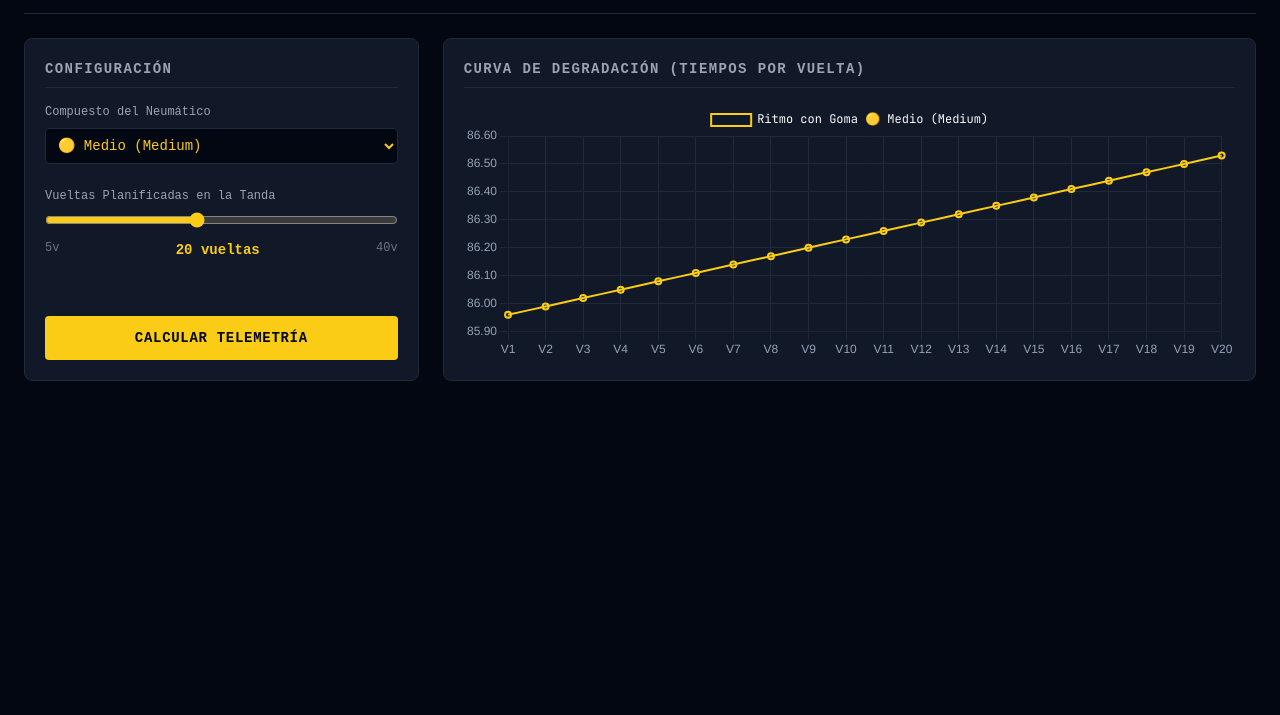
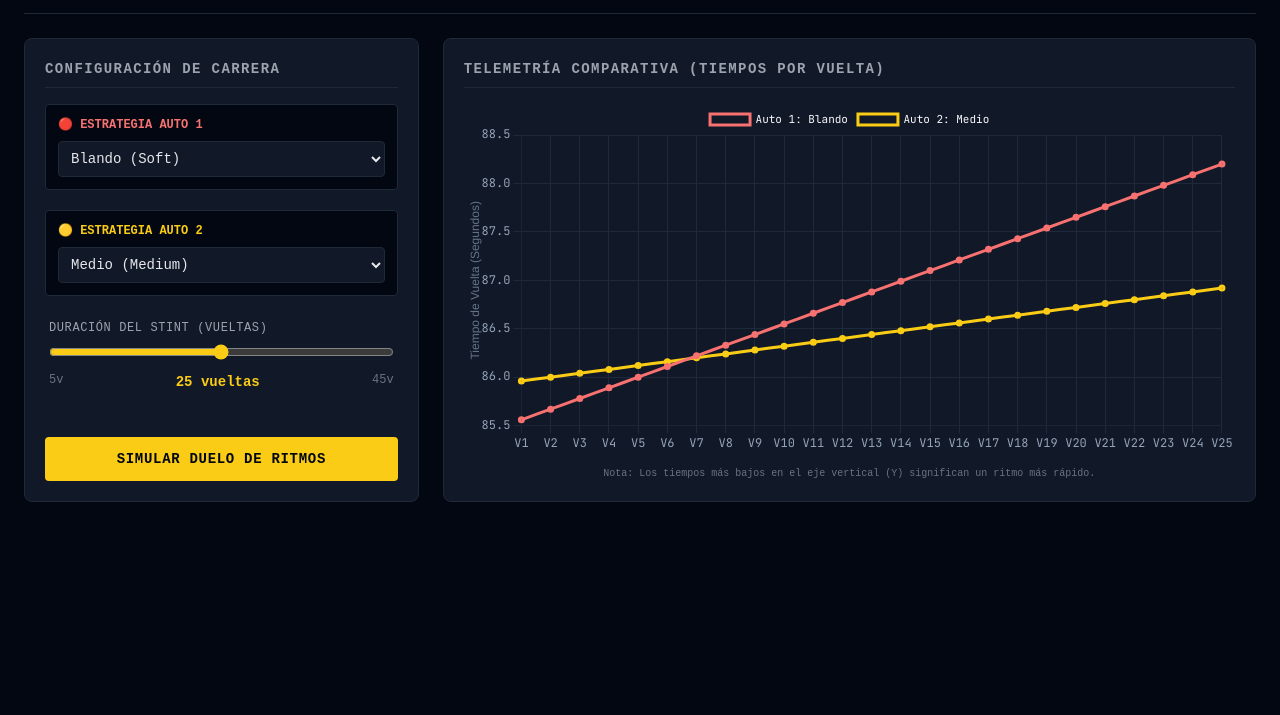
Before and after one commit to kmunozr1996/simulador-carreras, a plain HTML site: page index.html in a window 1280 px wide. Shown: the part 85-800 px from the top of the page. Drawn offline with nearby package versions, Linux system fonts and the light colour scheme.

Commit message:
Add files via upload

```diff
--- a/index.html
+++ b/index.html
@@ -16,11 +16,11 @@
     <header class="border-b border-gray-800 pb-4 mb-6 flex justify-between items-center">
         <div>
             <h1 class="text-2xl font-bold tracking-wider text-yellow-400">🏎️ PIT WALL // STRATEGY ENGINE</h1>
-            <p class="text-xs text-gray-400">Circuito de Pruebas: Monza (53 Vueltas)</p>
+            <p class="text-xs text-gray-400">Modo: Comparación de Compuestos en Tiempo Real (Monza - 53 Vueltas)</p>
         </div>
         <div class="bg-gray-900 px-4 py-2 rounded border border-gray-800 text-right">
             <span class="text-xs block text-gray-500">ESTADO DEL SISTEMA</span>
-            <span class="text-emerald-400 font-bold text-sm text-xs">LIVE / ONLINE</span>
+            <span class="text-emerald-400 font-bold text-xs">LIVE / MULTI-CAR_ONLINE</span>
         </div>
     </header>
 
@@ -28,38 +28,48 @@
 
         <div class="bg-gray-900 p-5 rounded-lg border border-gray-800 flex flex-col justify-between">
             <div>
-                <h2 class="text-sm font-bold text-gray-400 uppercase tracking-widest mb-4 border-b border-gray-800 pb-2">Configuración</h2>
+                <h2 class="text-sm font-bold text-gray-400 uppercase tracking-widest mb-4 border-b border-gray-800 pb-2">Configuración de Carrera</h2>
 
-                <div class="mb-6">
-                    <label class="block text-xs text-gray-400 mb-2">Compuesto del Neumático</label>
-                    <select id="tyreSelect" class="w-full bg-gray-950 border border-gray-800 rounded p-2 text-sm text-yellow-400 focus:outline-none focus:border-yellow-400">
-                        <option value="SOFT">🔴 Blando (Soft)</option>
-                        <option value="MEDIUM" selected>🟡 Medio (Medium)</option>
-                        <option value="HARD">⚪ Duro (Hard)</option>
+                <div class="mb-5 bg-gray-950 p-3 rounded border border-gray-800">
+                    <label class="block text-xs font-bold text-red-400 uppercase mb-2">🔴 Estrategia Auto 1</label>
+                    <select id="tyreSelect1" class="w-full bg-gray-900 border border-gray-800 rounded p-2 text-sm text-gray-200 focus:outline-none focus:border-red-400">
+                        <option value="SOFT" selected>Blando (Soft)</option>
+                        <option value="MEDIUM">Medio (Medium)</option>
+                        <option value="HARD">Duro (Hard)</option>
                     </select>
                 </div>
 
-                <div class="mb-6">
-                    <label class="block text-xs text-gray-400 mb-2">Vueltas Planificadas en la Tanda</label>
-                    <input type="range" id="lapsRange" min="5" max="40" value="20" class="w-full accent-yellow-400">
+                <div class="mb-6 bg-gray-950 p-3 rounded border border-gray-800">
+                    <label class="block text-xs font-bold text-yellow-400 uppercase mb-2">🟡 Estrategia Auto 2</label>
+                    <select id="tyreSelect2" class="w-full bg-gray-900 border border-gray-800 rounded p-2 text-sm text-gray-200 focus:outline-none focus:border-yellow-400">
+                        <option value="SOFT">Blando (Soft)</option>
+                        <option value="MEDIUM" selected>Medio (Medium)</option>
+                        <option value="HARD">Duro (Hard)</option>
+                    </select>
+                </div>
+
+                <div class="mb-6 px-1">
+                    <label class="block text-xs text-gray-400 mb-2 uppercase tracking-wider">Duración del Stint (Vueltas)</label>
+                    <input type="range" id="lapsRange" min="5" max="45" value="25" class="w-full accent-yellow-400">
                     <div class="flex justify-between text-xs text-gray-500 mt-1">
                         <span>5v</span>
-                        <span id="lapsValue" class="text-yellow-400 font-bold text-sm">20 vueltas</span>
-                        <span>40v</span>
+                        <span id="lapsValue" class="text-yellow-400 font-bold text-sm">25 vueltas</span>
+                        <span>45v</span>
                     </div>
                 </div>
             </div>
 
             <button id="runBtn" class="w-full bg-yellow-400 text-gray-950 font-bold py-3 rounded hover:bg-yellow-300 transition-colors uppercase tracking-wider text-sm mt-4">
-                Calcular Telemetría
+                Simular Duelo de Ritmos
             </button>
         </div>
 
         <div class="lg:col-span-2 bg-gray-900 p-5 rounded-lg border border-gray-800">
-            <h2 class="text-sm font-bold text-gray-400 uppercase tracking-widest mb-4 border-b border-gray-800 pb-2">Curva de Degradación (Tiempos por Vuelta)</h2>
-            <div class="h-64 w-full relative">
+            <h2 class="text-sm font-bold text-gray-400 uppercase tracking-widest mb-4 border-b border-gray-800 pb-2">Telemetría Comparativa (Tiempos por Vuelta)</h2>
+            <div class="h-[350px] w-full relative">
                 <canvas id="strategyChart"></canvas>
             </div>
+            <p class="text-[10px] text-gray-500 mt-3 text-center">Nota: Los tiempos más bajos en el eje vertical (Y) significan un ritmo más rápido.</p>
         </div>
 
     </div>
--- a/script.js
+++ b/script.js
@@ -1,50 +1,57 @@
-// Configuración del circuito
+// Configuración base de la simulación
 const CIRCUITO = { vueltasTotales: 53, tiempoBaseS: 84.0 };
 
 const COMPUESTOS = {
-    SOFT: { degradacion: 0.12, tiempoInicial: 0.0, color: '#f87171' },
-    MEDIUM: { degradacion: 0.06, tiempoInicial: 0.4, color: '#facc15' },
-    HARD: { degradacion: 0.02, tiempoInicial: 0.9, color: '#e2e8f0' }
+    SOFT: { nombre: 'Blando', degradacion: 0.14, tiempoInicial: 0.0, color: '#f87171' },     // Se degrada rápido
+    MEDIUM: { nombre: 'Medio', degradacion: 0.07, tiempoInicial: 0.4, color: '#facc15' },   // Degradación media
+    HARD: { nombre: 'Duro', degradacion: 0.02, tiempoInicial: 1.1, color: '#38bdf8' }       // Muy consistente
 };
 
-const EFECTO_COMBUSTIBLE = 0.03;
+const EFECTO_COMBUSTIBLE = 0.03; // El auto se vuelve 0.03s más rápido por vuelta al vaciarse
 let chartInstance = null;
 
-// Elementos del DOM
-const tyreSelect = document.getElementById('tyreSelect');
+// Captura de elementos del DOM
+const tyreSelect1 = document.getElementById('tyreSelect1');
+const tyreSelect2 = document.getElementById('tyreSelect2');
 const lapsRange = document.getElementById('lapsRange');
 const lapsValue = document.getElementById('lapsValue');
 const runBtn = document.getElementById('runBtn');
 
-// Actualizar etiqueta de vueltas en vivo
+// Sincronizar el texto del slider
 lapsRange.addEventListener('input', (e) => {
     lapsValue.textContent = `${e.target.value} vueltas`;
 });
 
-// Función matemática de simulación
-function simularEstrategia(compuesto, vueltas) {
-    let labels = [];
-    let dataTiempos = [];
+// Función que calcula los tiempos vuelta a vuelta para un compuesto determinado
+function calcularTiemposStint(compuesto, vueltasTotalesAжной) {
+    let tiempos = [];
+    for (let v = 1; v <= vueltasTotalesAжной; v++) {
+        // Penalización por degradación acumulada de la goma
+        let penalizacionGoma = COMPUESTOS[compuesto].degradacion * (v - 1);
 
-    for (let v = 1; v <= vueltas; v++) {
-        let penalizacionGoma = COMPUESTOS[compuesto].degradacion * (v - 1);
+        // Ventaja por combustible consumido (a menos vueltas restantes, auto más liviano)
         let vueltasRestantes = CIRCUITO.vueltasTotales - v;
         let ventajaCombustible = vueltasRestantes * EFECTO_COMBUSTIBLE;
 
+        // Tiempo final de la vuelta
         let tiempoVuelta = CIRCUITO.tiempoBaseS + COMPUESTOS[compuesto].tiempoInicial + penalizacionGoma + ventajaCombustible;
-
-        labels.push(`V${v}`);
-        dataTiempos.push(tiempoVuelta.toFixed(2));
+        tiempos.push(parseFloat(tiempoVuelta.toFixed(2)));
     }
-    return { labels, dataTiempos };
+    return tiempos;
 }
 
-// Renderizar o actualizar gráfico con Chart.js
-function actualizarGrafico() {
-    const compuesto = tyreSelect.value;
+// Renderizar el gráfico con ambos sets de datos
+function actualizarSimulacion() {
     const vueltas = parseInt(lapsRange.value);
-    const { labels, dataTiempos } = simularEstrategia(compuesto, vueltas);
 
+    // Calcular datos de ambos autos
+    const datosAuto1 = calcularTiemposStint(tyreSelect1.value, vueltas);
+    const datosAuto2 = calcularTiemposStint(tyreSelect2.value, vueltas);
+
+    // Generar etiquetas de vueltas (V1, V2, V3...)
+    let labels = Array.from({length: vueltas}, (_, i) => `V${i + 1}`);
+
+    // Si ya existe un gráfico, lo destruimos para renderizar el nuevo limpiamente
     if (chartInstance) { chartInstance.destroy(); }
 
     const ctx = document.getElementById('strategyChart').getContext('2d');
@@ -52,28 +59,50 @@ function actualizarGrafico() {
         type: 'line',
         data: {
             labels: labels,
-            datasets: [{
-                label: `Ritmo con Goma ${tyreSelect.options[tyreSelect.selectedIndex].text}`,
-                data: dataTiempos,
-                borderColor: COMPUESTOS[compuesto].color,
-                backgroundColor: 'rgba(0,0,0,0)',
-                borderWidth: 2,
-                tension: 0.1
-            }]
+            datasets: [
+                {
+                    label: `Auto 1: ${COMPUESTOS[tyreSelect1.value].nombre}`,
+                    data: datosAuto1,
+                    borderColor: COMPUESTOS[tyreSelect1.value].color,
+                    backgroundColor: 'transparent',
+                    borderWidth: 3,
+                    pointRadius: 2,
+                    tension: 0.1
+                },
+                {
+                    label: `Auto 2: ${COMPUESTOS[tyreSelect2.value].nombre}`,
+                    data: datosAuto2,
+                    borderColor: COMPUESTOS[tyreSelect2.value].color,
+                    backgroundColor: 'transparent',
+                    borderWidth: 3,
+                    pointRadius: 2,
+                    tension: 0.1
+                }
+            ]
         },
         options: {
             responsive: true,
             maintainAspectRatio: false,
             scales: {
-                y: { grid: { color: '#1e293b' }, ticks: { color: '#94a3b8' } },
-                x: { grid: { color: '#1e293b' }, ticks: { color: '#94a3b8' } }
+                y: {
+                    grid: { color: '#1e293b' },
+                    ticks: { color: '#94a3b8', font: { family: 'JetBrains Mono' } },
+                    title: { display: true, text: 'Tiempo de Vuelta (Segundos)', color: '#64748b' }
+                },
+                x: {
+                    grid: { color: '#1e293b' },
+                    ticks: { color: '#94a3b8', font: { family: 'JetBrains Mono' } }
+                }
             },
-            plugins: { legend: { labels: { color: '#f8fafc', font: { family: 'JetBrains Mono' } } } }
+            plugins: {
+                legend: {
+                    labels: { color: '#f8fafc', font: { family: 'JetBrains Mono', size: 11 } }
+                }
+            }
         }
     });
 }
 
-// Escuchar click de ejecución
-runBtn.addEventListener('click', actualizarGrafico);
-// Cargar por defecto al abrir la página
-window.onload = actualizarGrafico;
+// Listeners
+runBtn.addEventListener('click', actualizarSimulacion);
+window.onload = actualizarSimulacion;
```
